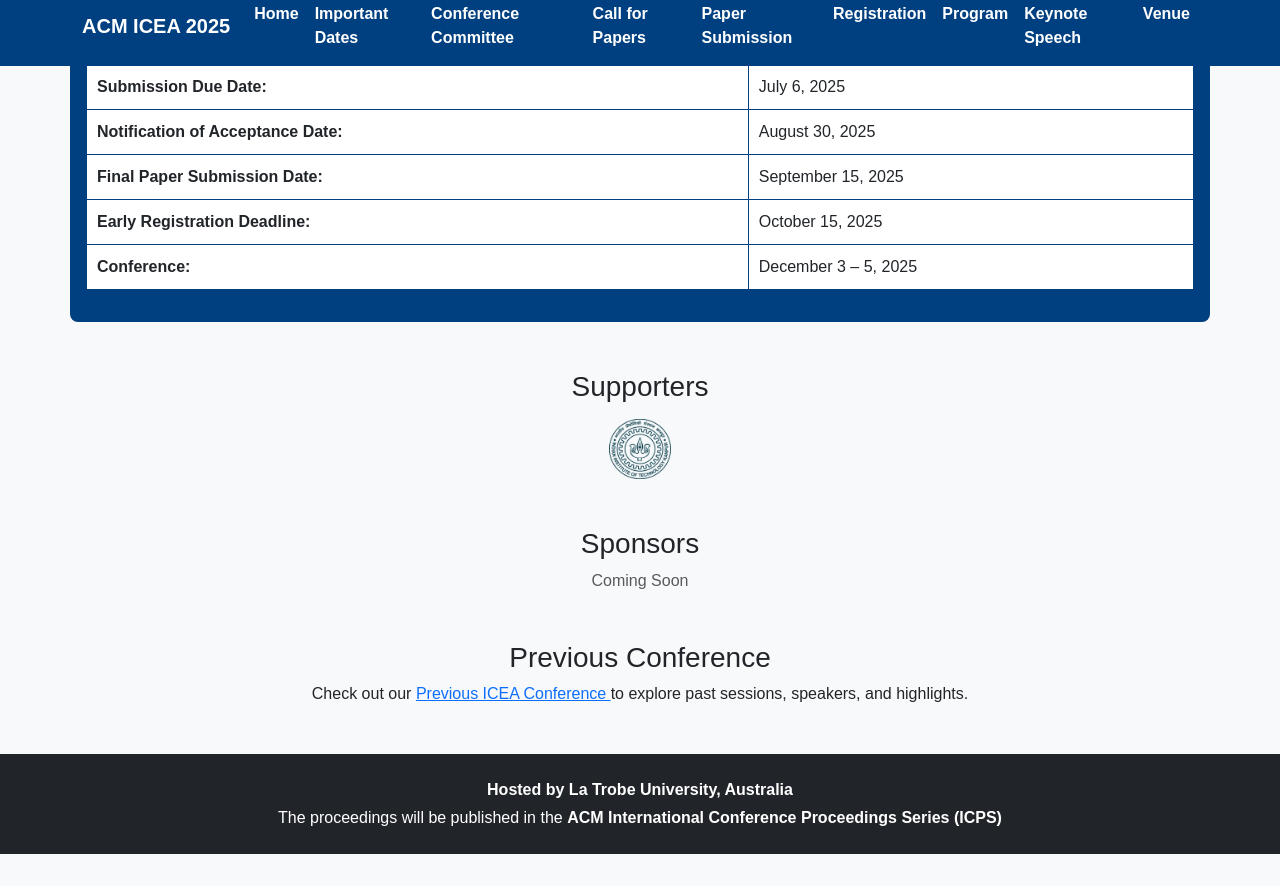
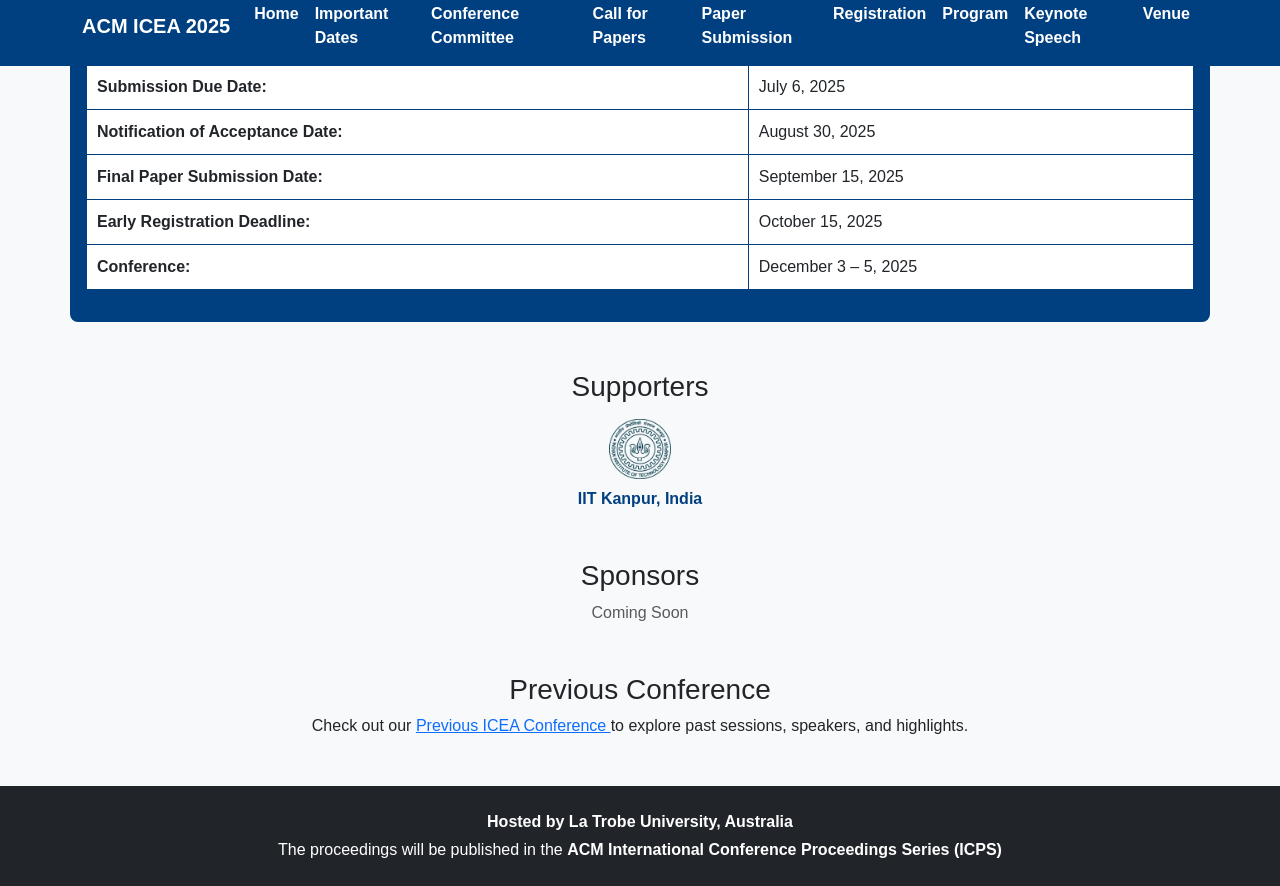
Before and after one commit to icea2025/latrobe, a Jekyll site: the page index.html, which Jekyll copies as it is, in a window 1280 px wide and 900 px high, scrolled down 1291 px, cut to the strip 14-900 px from the top of the window. Built offline with Jekyll 4.4.1, drawn with Linux system fonts in a browser that asks for light colours; before the commit the page ends 2159 px from its top, so only the background shows below that.

Commit message:
Update index.html

```diff
--- a/index.html
+++ b/index.html
@@ -159,11 +159,14 @@
     </table>
   </div>
 
- <!-- Supporters -->
+<!-- Supporters -->
 <div id="supporters" class="container text-center mt-5">
   <h3>Supporters</h3>
   <div class="d-flex justify-content-center flex-wrap gap-4 mt-3">
-    <img src="image/IIT_Kanpur_Logo.svg.png" alt="IIT Kanpur Logo" class="img-fluid supporters" style="max-height: 60px;">
+    <div>
+      <img src="image/IIT_Kanpur_Logo.svg.png" alt="IIT Kanpur Logo" class="img-fluid supporters" style="max-height: 60px;">
+      <p class="mt-2 mb-0" style="font-weight: bold; color: #004080;">IIT Kanpur, India</p>
+    </div>
   </div>
 </div>
 
```
